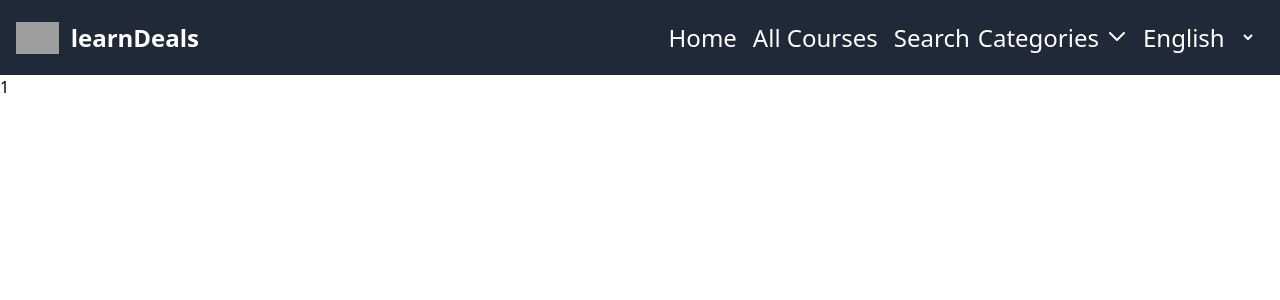
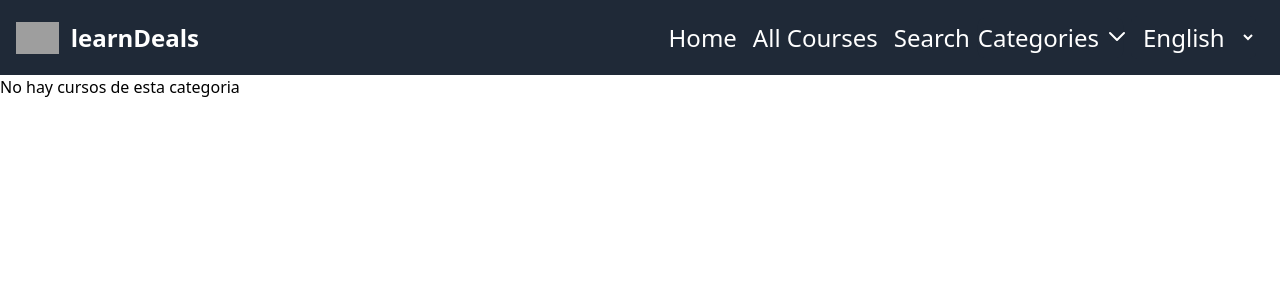
Before and after one commit to AdrianE121000/adriane121000.github.io, a React (Vite) app: page /cat/1 in a window 1280 px wide. Shown: the top 300 px of the page. Built offline with nearby package versions, Linux system fonts and the light colour scheme; grey boxes are pictures that could not be loaded.

Commit message:
filter by category

```diff
--- a/src/components/Courses.jsx
+++ b/src/components/Courses.jsx
@@ -1,8 +1,6 @@
 import React from 'react';
 import { useContext } from 'react';
-
 import { CoursesContext } from '../context/CoursesContext';
-
 import CoursesCard from './CoursesCard';
 
 const Courses = () => {
--- a/src/components/Model.jsx
+++ b/src/components/Model.jsx
@@ -1,11 +1,23 @@
 import React from 'react';
+import { useContext } from 'react';
 import { useParams } from 'react-router-dom';
+import { CoursesContext } from '../context/CoursesContext';
+import CoursesCard from './CoursesCard';
 
 const Model = () => {
   const { category } = useParams();
+  const { courses } = useContext(CoursesContext);
+
+  const coursesFilteredByCategory = courses.filter(
+    (course) => course.category === category
+  );
+
+  if (coursesFilteredByCategory.length === 0) {
+    return <div>No hay cursos de esta categoria</div>;
+  }
   return (
     <>
-      <h1>{category}</h1>
+      <CoursesCard courses={coursesFilteredByCategory} />
     </>
   );
 };
```
Also changed, not shown: src/assets/courses.json (+1 -1 lines).
